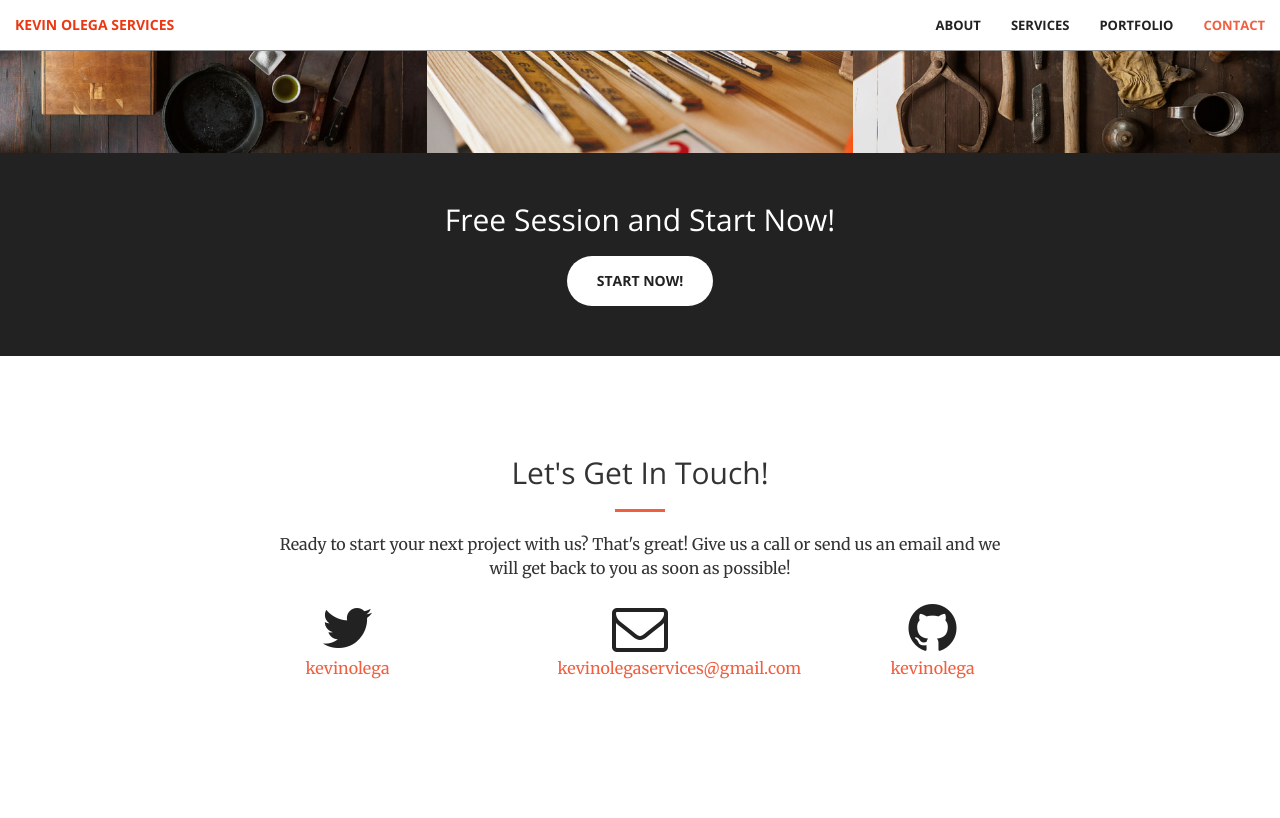
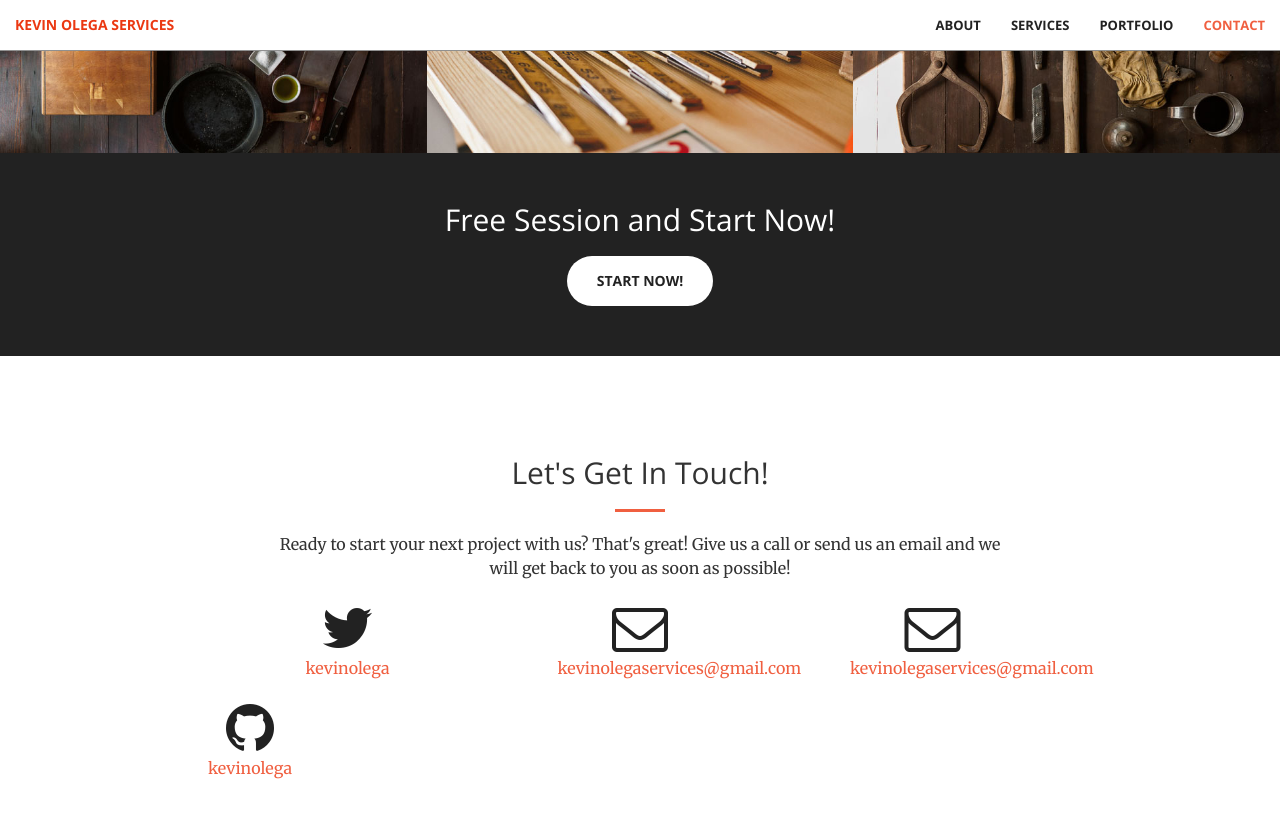
Before and after one commit to kevinolega/kevinolegaservices, a Jekyll site: the page built from index.html, in a window 1280 px wide and 900 px high, scrolled down 2107 px. Shown: the top 818 px of the window. Built offline with Jekyll 4.4.1, drawn with Linux system fonts in a browser that asks for light colours.

Commit message:
testing sendfox

```diff
--- a/_config.yml
+++ b/_config.yml
@@ -7,6 +7,7 @@ url: "" # the base hostname & protocol for your site
 
 twitter_username: kevinolega
 github_username: kevinolega
+sendfox_username: kevinolega
 
 # Build settings
 markdown: kramdown
--- a/_includes/contact.html
+++ b/_includes/contact.html
@@ -13,6 +13,12 @@
             </a>
         </div>
         <div class="col-lg-2 col-lg-offset-1 text-center">
+            <a href="https://sendfox.com/{{ site.sendfox_username }}">
+            <i class="fa fa-envelope-o fa-3x wow bounceIn" data-wow-delay=".1s"></i>
+                <p>{{ site.email }}</p>
+            </a>
+        </div>
+         <div class="col-lg-2 col-lg-offset-1 text-center">
             <a href="mailto:{{ site.email }}">
             <i class="fa fa-envelope-o fa-3x wow bounceIn" data-wow-delay=".1s"></i>
                 <p>{{ site.email }}</p>
```
